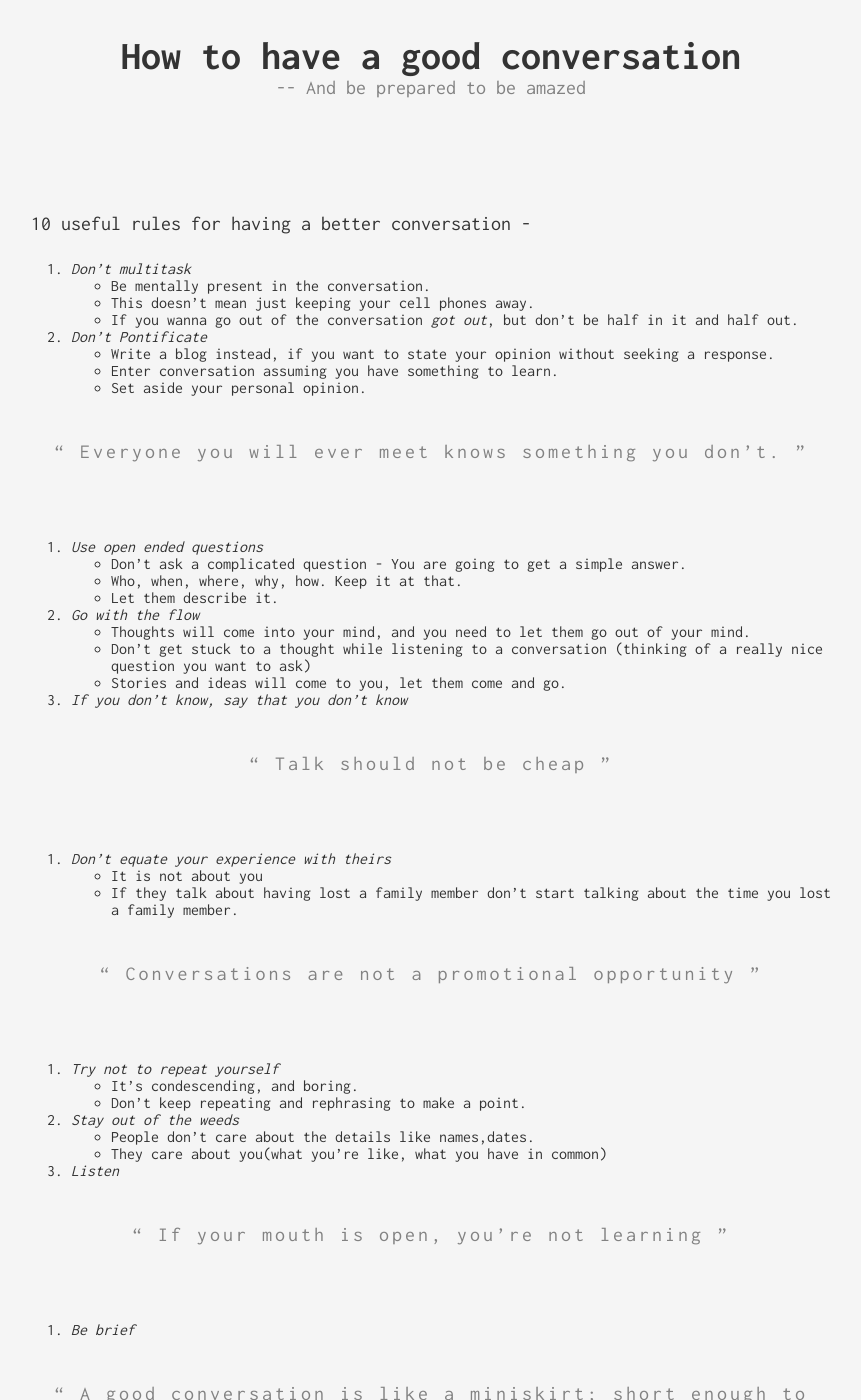
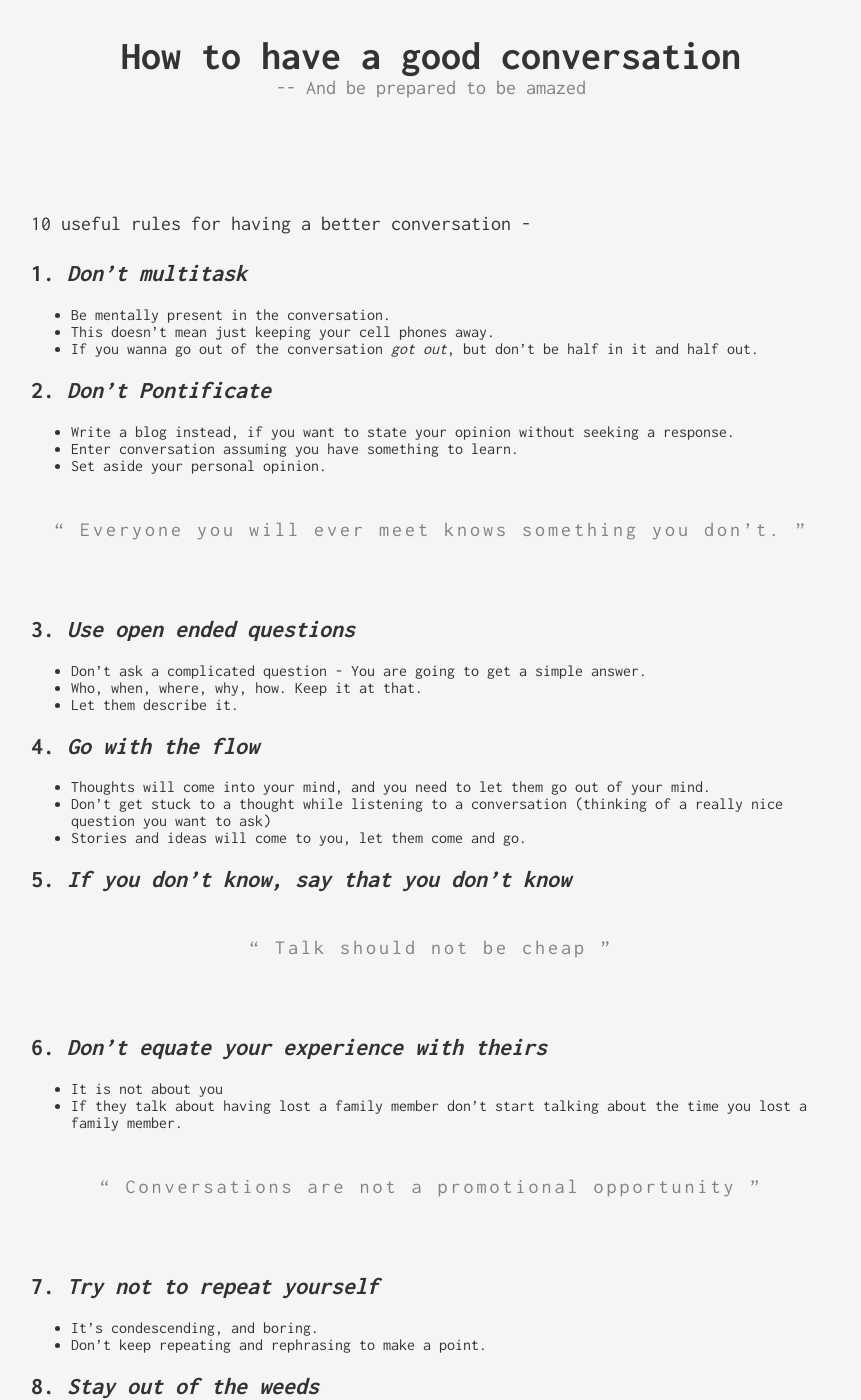
Before and after one commit to kuldeepsengar/programming, a Jekyll site: the page built from _posts/2016-02-21-how-to-have-a-good-conversation.markdown, in a window 1280 px wide and 1400 px high, scrolled down 242 px. Shown: the whole window, without its empty margins (209-1070 px from the left). Built offline with Jekyll 4.4.1, drawn with Linux system fonts in a browser that asks for light colours.

Commit message:
changing the bullets

```diff
--- a/_posts/2016-02-21-how-to-have-a-good-conversation.markdown
+++ b/_posts/2016-02-21-how-to-have-a-good-conversation.markdown
@@ -8,49 +8,50 @@ categories : [ted]
 
 10 useful rules for having a better conversation -
 
-1.  *Don't multitask*
+## 1.  *Don't multitask*
   - Be mentally present in the conversation.
   - This doesn't mean just keeping your cell phones away.
   - If you wanna go out of the conversation *got out*, but don't be half in it and half out.
 
-2.  *Don't Pontificate*
+## 2.  *Don't Pontificate*
   - Write a blog instead, if you want to state your opinion without seeking a response.
   - Enter conversation assuming you have something to learn.
   - Set aside your personal opinion.
 
   > Everyone you will ever meet knows something you don't.
 
-3. *Use open ended questions*
+## 3. *Use open ended questions*
   - Don't ask a complicated question - You are going to get a simple answer.
   - Who, when, where, why, how. Keep it at that.
   - Let them describe it.
 
-4. *Go with the flow*
+## 4. *Go with the flow*
   - Thoughts will come into your mind, and you need to let them go out of your mind.
   - Don't get stuck to a thought while listening to a conversation (thinking of a really nice question you want to ask)
   - Stories and ideas will come to you, let them come and go.
-5. *If you don't know, say that you don't know*
+
+## 5. *If you don't know, say that you don't know*
 
   > Talk should not be cheap
 
-6. *Don't equate your experience with theirs*
+## 6. *Don't equate your experience with theirs*
   - It is not about you
   - If they talk about having lost a family member don't start talking about the time you lost a family member.
 
   > Conversations are not a promotional opportunity
 
-7. *Try not to repeat yourself*
+## 7. *Try not to repeat yourself*
   - It's condescending, and boring.
   - Don't keep repeating and rephrasing to make a point.
 
-8. *Stay out of the weeds*
+## 8. *Stay out of the weeds*
   - People don't care about the details like names,dates.
   - They care about you(what you're like, what you have in common)
 
-9. *Listen*
+## 9. *Listen*
 
   > If your mouth is open, you're not learning
 
-10. *Be brief*
+## 10. *Be brief*
 
   > A good conversation is like a miniskirt; short enough to retain interest, but long enough to cover the subject.
```
